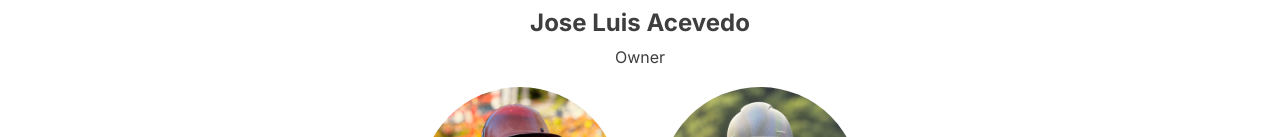
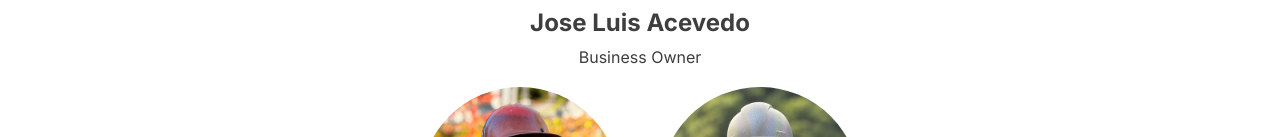
Before and after one commit to tscarpentryapp/TSCApp, a Next.js app: page /meet-the-team in a window 1280 px wide. Shown: the part 370-507 px from the top of the page. Built offline with nearby package versions, Linux system fonts and the light colour scheme.

Commit message:
Update index.js

```diff
--- a/pages/meet-the-team/index.js
+++ b/pages/meet-the-team/index.js
@@ -32,7 +32,7 @@ export default function MeetTheTeam() {
             <div className='TeamMemberCard'>
               <img id='ceo-image' src='/assets/ceo_2.jpg' />
               <h2>Jose Luis Acevedo</h2>
-              <p>Owner</p>
+              <p>Business Owner</p>
             </div>
             <div className='TeamMemberContainer'>
               <div className='TeamMemberCard'>
```
